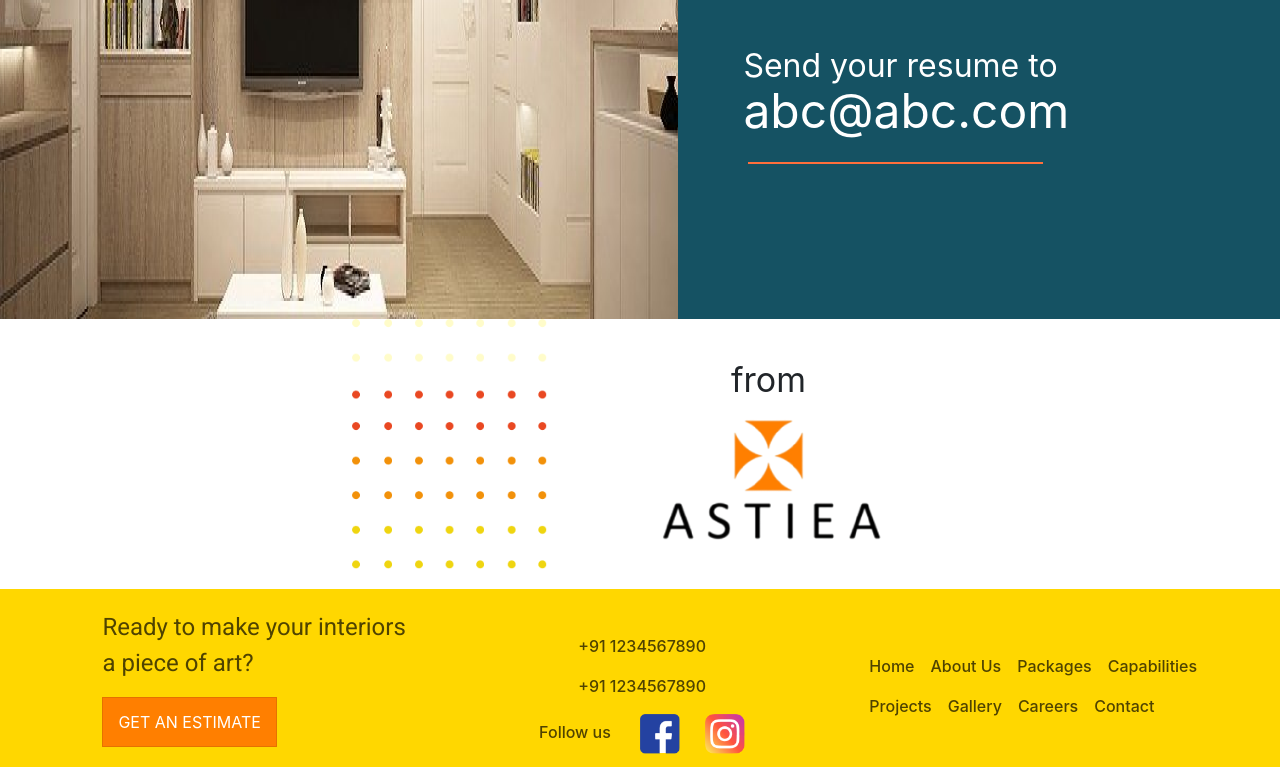
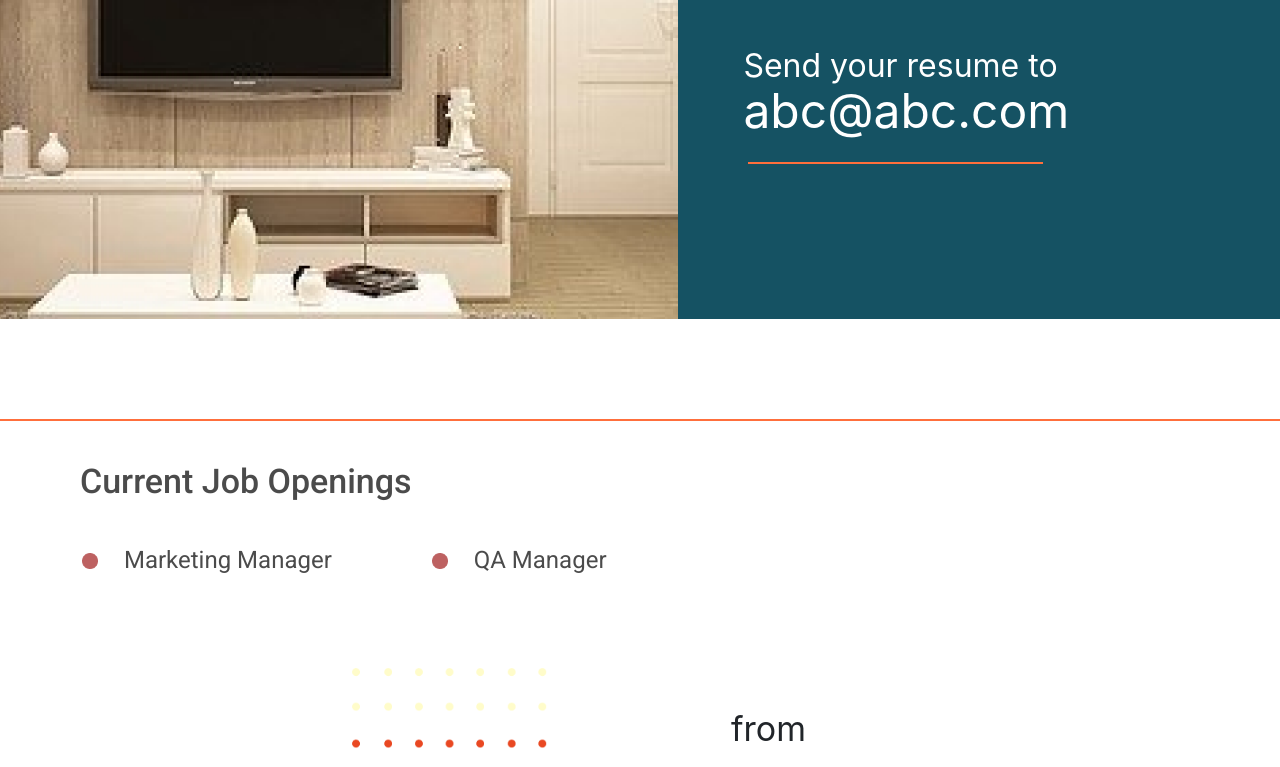
Before and after one commit to JOHNJINU/maxstyle, a React (Create React App) app: page /careers in a window 1280 px wide. Shown: the part 579-1346 px from the top of the page. Built offline with nearby package versions, Linux system fonts and the light colour scheme.

Commit message:
careers page complete

```diff
--- a/src/components/Careers.js
+++ b/src/components/Careers.js
@@ -2,6 +2,7 @@ import {Component} from 'react';
 import Footer from './Footer';
 import '../css/Careers.css';
 import icCarousel1 from '../img/carousel_img_1.png';
+import icListDot from '../img/ic_list_dot.png'
 
 class Careers extends Component{
 
@@ -19,6 +20,16 @@ class Careers extends Component{
                     </div>
 
                 </div>
+
+                <hr className="currentJobOpeningLine"/>
+
+                <h5 className="currentJobOpeningHeading">Current Job Openings</h5>
+
+                <ul className="currentJobOpeningList">
+                    <li><img src={icListDot}/> Marketing Manager</li>
+                    <li><img src={icListDot}/> QA Manager</li>
+                </ul>
+
                 <Footer />
             </div>
         )
--- a/src/css/Careers.css
+++ b/src/css/Careers.css
@@ -16,6 +16,7 @@
 
 .careerBar img{
     width: 53vw;
+    object-fit: cover;
 }
 
 .careerBarTextContent{
@@ -46,3 +47,38 @@
     height: 10px;
     margin: 0px 0px 0px 70px;
 }
+
+.currentJobOpeningLine{
+    border: 1px solid #FF6F3C;
+    margin-top: 100px;
+}
+
+.currentJobOpeningHeading{
+    color: #000000b4;
+    font-size: 34px;
+    margin: 40px 0px 30px 80px;
+    font-family: 'Roboto', sans-serif;
+    font-weight: 500;
+}
+
+.currentJobOpeningList{
+    display: flex;
+    flex-wrap: wrap;
+    list-style: none;
+    margin: 40px 0px 70px 50px;
+}
+
+
+.currentJobOpeningList li{
+    margin-right: 100px;
+    font-family: 'Roboto', sans-serif;
+    font-weight: 400;
+    font-size: 24px;
+    color: #000000b4;
+    padding-bottom: 20px;
+}
+
+.currentJobOpeningList li img{
+    margin-right: 20px;
+    width: 16px;
+}
```
Also changed, not shown: src/img/ic_list_dot.png (added), 1 other file (tests, documents, lock files or other folders).
